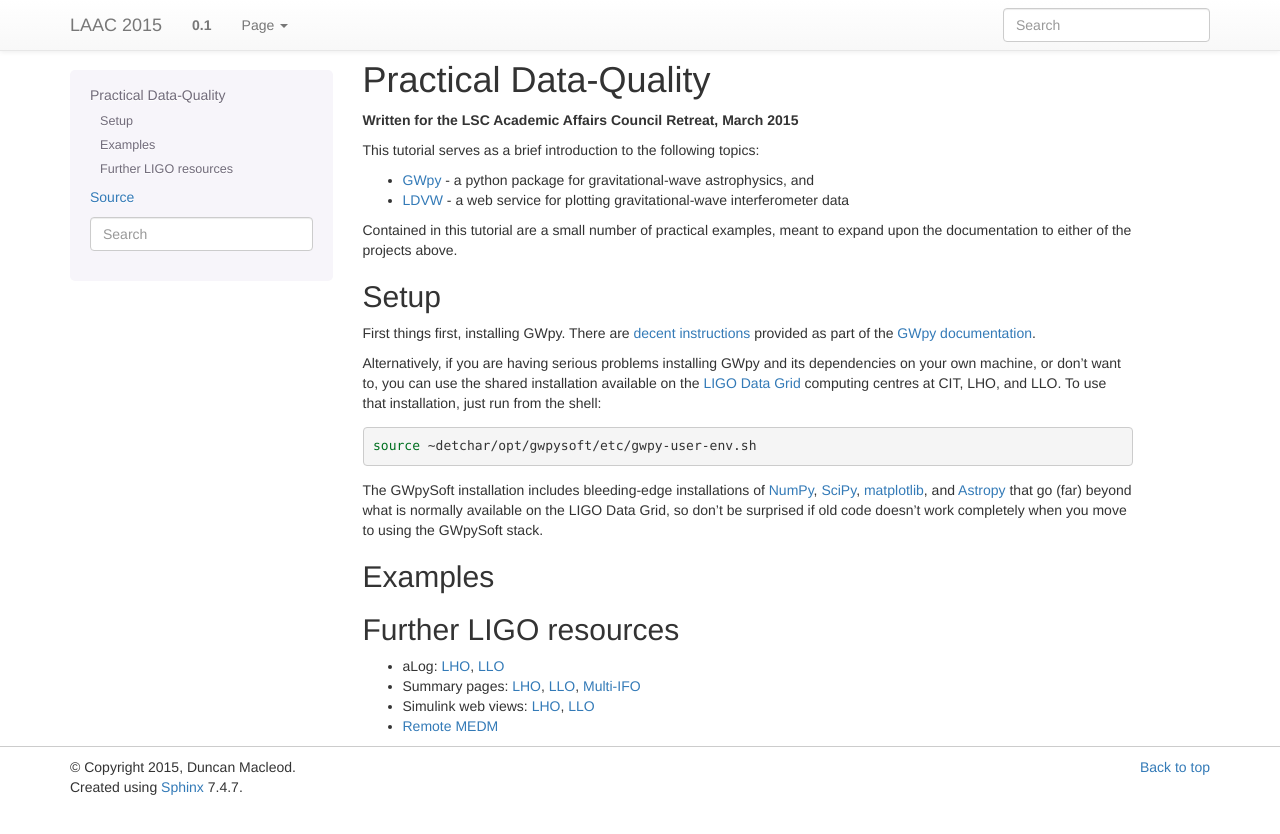
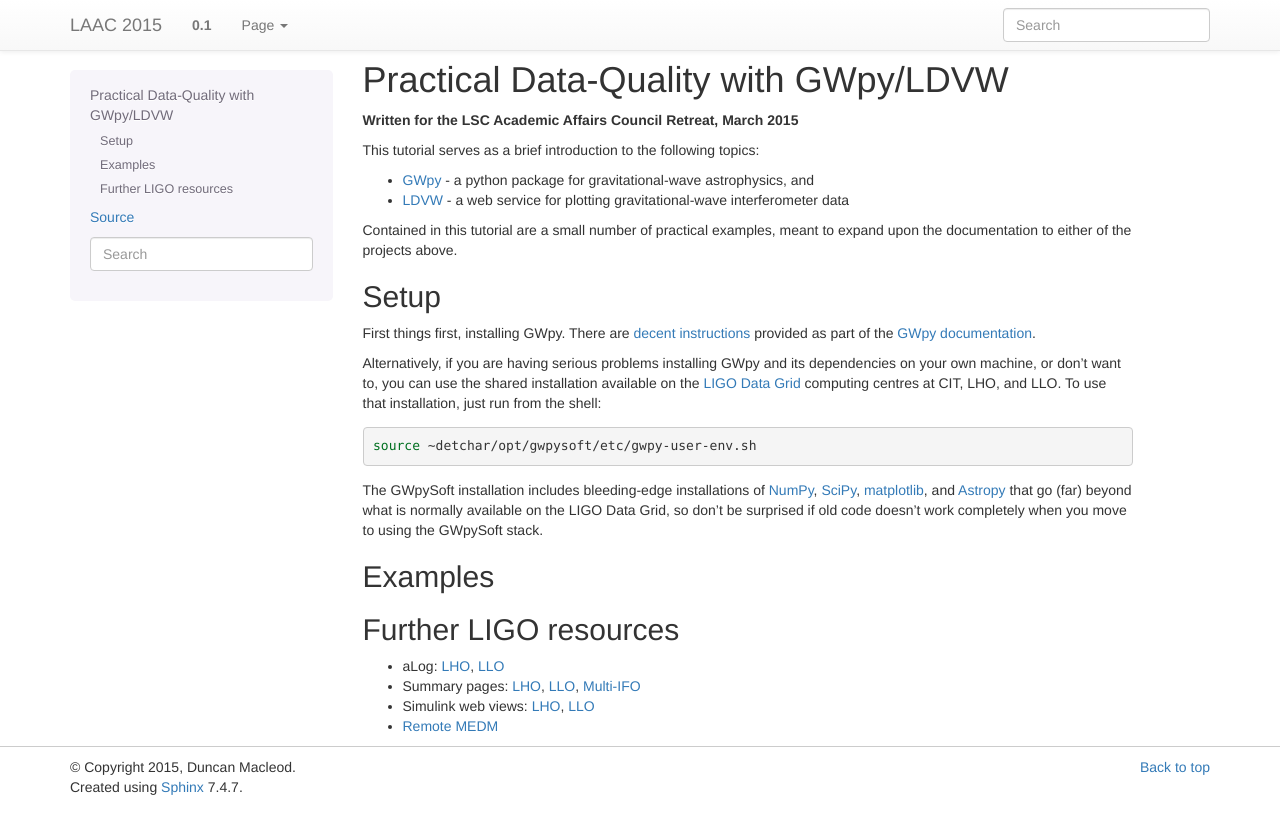
Before and after one commit to duncanmmacleod/gwpy-laac, a Sphinx documentation site: the page built from docs/index.rst, in a window 1280 px wide. Shown: the top 834 px of the page. Built offline with Sphinx 7.4.7, drawn with Linux system fonts in a browser that asks for light colours.

Commit message:
index: fixed install instructions link

```diff
--- a/docs/index.rst
+++ b/docs/index.rst
@@ -1,6 +1,6 @@
-######################
-Practical Data-Quality
-######################
+#####################################
+Practical Data-Quality with GWpy/LDVW
+#####################################
 
 **Written for the LSC Academic Affairs Council Retreat, March 2015**
 
@@ -15,7 +15,7 @@
 Setup
 =====
 
-First things first, installing GWpy. There are `decent instructions <//gwpy.github.io/docs/stables/install.html>`_ provided as part of the `GWpy documentation <//gwpy.github.io/docs/stable>`_.
+First things first, installing GWpy. There are `decent instructions <//gwpy.github.io/docs/stable/install.html>`_ provided as part of the `GWpy documentation <//gwpy.github.io/docs/stable>`_.
 
 Alternatively, if you are having serious problems installing GWpy and its dependencies on your own machine, or don't want to, you can use the shared installation available on the `LIGO Data Grid <//wiki.ligo.org/LDG/>`_ computing centres at CIT, LHO, and LLO.
 To use that installation, just run from the shell:
```
